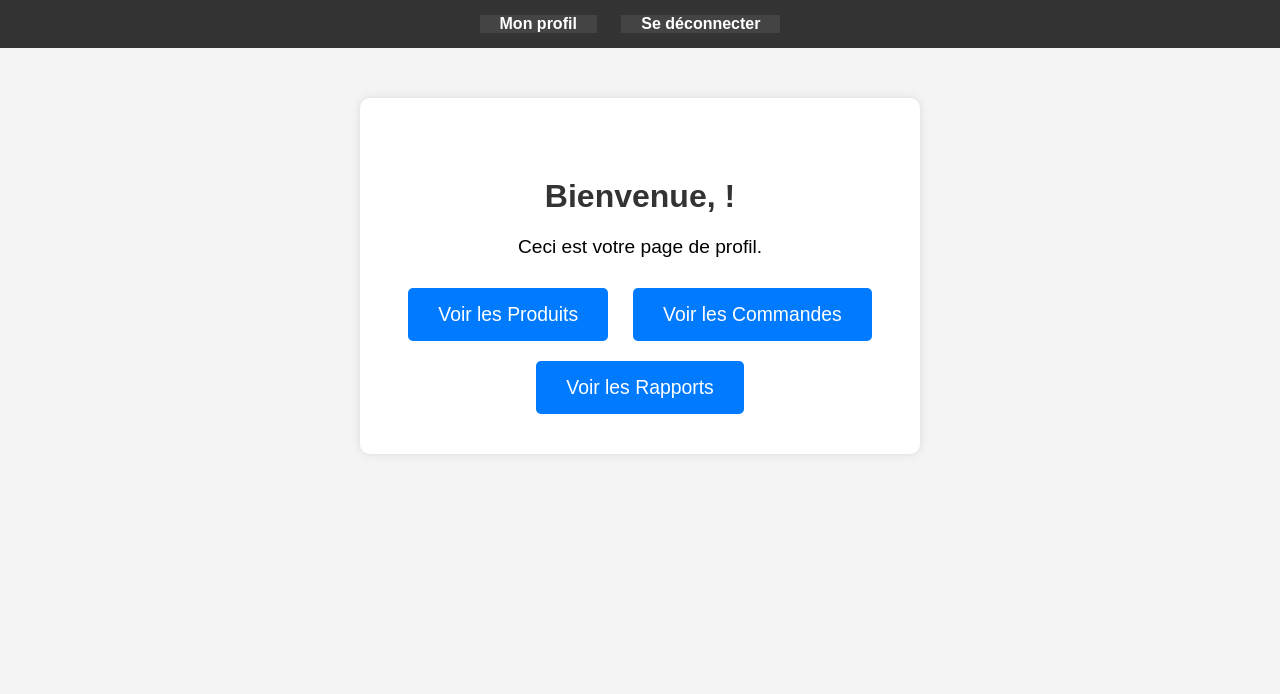
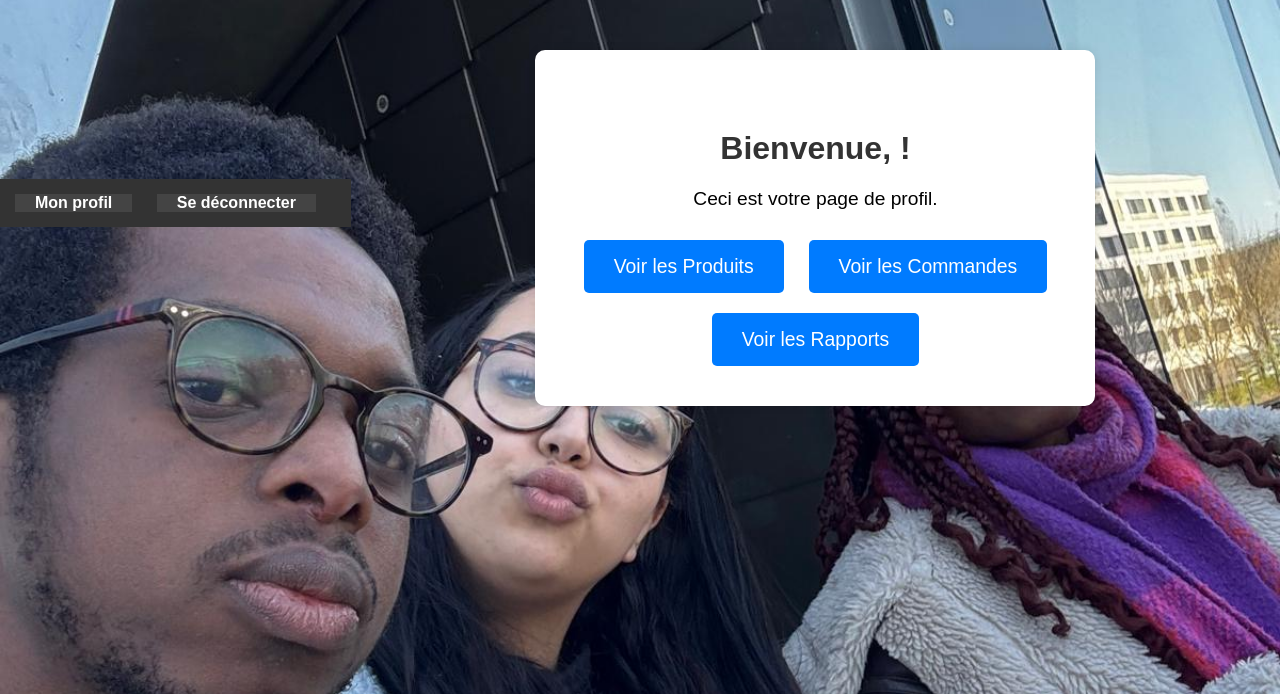
Before and after one commit to megtaho/LogisALS, a Django app: page /profile/ in a window 1280 px wide. Shown: the top 694 px of the page. Run offline with Django 5.2, Linux system fonts and the light colour scheme.

Commit message:
add migration

```diff
--- a/inventaire/models.py
+++ b/inventaire/models.py
@@ -18,6 +18,7 @@
 
 # Modèle Utilisateur
 class Utilisateur(models.Model):
+    user = models.OneToOneField(User, on_delete=models.CASCADE)
     ROLE_CHOICES = [
         ('admin', 'Administrateur'),
         ('employe', 'Employé'),
@@ -27,7 +28,7 @@
     role = models.CharField(max_length=10, choices=ROLE_CHOICES)  # Le rôle de l'utilisateur (admin ou employé)
 
     def __str__(self):
-        return self.nom  # Renvoie le nom de l'utilisateur dans l'admin Django
+        return self.user.nom  # Renvoie le nom de l'utilisateur dans l'admin Django
 
 # Modèle Commande
 class Commande(models.Model):
--- a/inventaire/urls.py
+++ b/inventaire/urls.py
@@ -15,5 +15,4 @@
     path('produit/modifier/<int:pk>/', views.modifier_produit, name='modifier_produit'),
     path('produit/supprimer/<int:pk>/', views.supprimer_produit, name='supprimer_produit'),
 
-
 ]
--- a/static/css/style.css
+++ b/static/css/style.css
@@ -30,3 +30,18 @@
     padding: 5px;
     border-radius: 5px; /* Arrondir les bords */
 }
+
+body {
+    font-family: Arial, sans-serif;
+    margin: 0;
+    padding: 0;
+    height: 100%;
+    background-image: url("images/background.jpg");  /* Lien vers l'image d'arrière-plan */
+    background-size: cover;  /* Adapter l'image à la taille de l'écran */
+    background-position: center;
+    background-attachment: fixed;
+    display: flex;
+    justify-content: center;
+    align-items: center;
+    text-align: center;
+    }
```
Also changed, not shown: db.sqlite3, inventaire/migrations/0001_initial.py (added).
